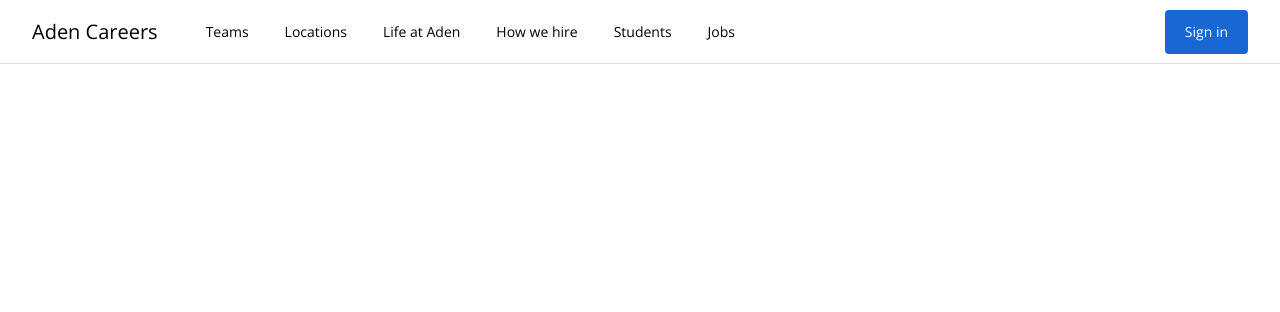
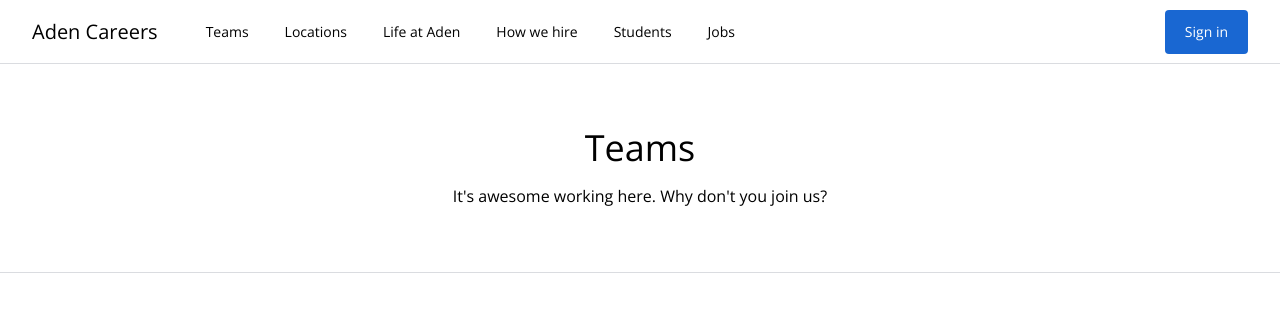
Before and after one commit to git-illite/JobSearch, a Vue app: page /#/teams in a window 1280 px wide. Shown: the top 312 px of the page. Built offline with nearby package versions, Linux system fonts and the light colour scheme.

Commit message:
Added teams to mainNav&router, created HeaderContainer and a teamsView

```diff
--- a/src/components/Navigation/MainNav.vue
+++ b/src/components/Navigation/MainNav.vue
@@ -67,7 +67,7 @@
   data() {
     return {
       menuItems: [
-        { text: "Teams", url: "/" },
+        { text: "Teams", url: "/teams" },
         { text: "Locations", url: "/" },
         { text: "Life at Aden", url: "/" },
         { text: "How we hire", url: "/" },
--- /dev/null
+++ b/src/components/Shared/HeaderContainer.vue
@@ -0,0 +1,14 @@
+<template>
+  <div class="w-full border-b border-solid border-brand-gray-1">
+    <div class="mx-auto my-16 text-center">
+      <slot name="title"> Sample title</slot>
+      <slot name="subtitle"> Sample subtitle</slot>
+    </div>
+  </div>
+</template>
+
+<script>
+export default {
+  name: "HeaderContainer",
+};
+</script>
--- a/src/router/index.js
+++ b/src/router/index.js
@@ -7,6 +7,7 @@
 const JobResultsView = () =>
   import(/* webpackChunkName: "jobs" */ "@/views/JobResultsView");
 const JobView = () => import(/* webpackChunkName: "jobs" */ "@/views/JobView");
+const TeamsView = () => import("@/views/TeamsView");
 
 const routes = [
   {
@@ -29,6 +30,11 @@
     name: "JobListing",
     component: JobView,
   },
+  {
+    path: "/teams",
+    name: "Teams",
+    component: TeamsView,
+  },
 ];
 
 const router = createRouter({
--- /dev/null
+++ b/src/views/TeamsView.vue
@@ -0,0 +1,22 @@
+<template>
+  <header-container>
+    <template #title>
+      <h1 class="w-full text-4xl font-normal">Teams</h1>
+    </template>
+    <template #subtitle>
+      <h2 class="w-full my-4 font-light text-base">
+        It's awesome working here. Why don't you join us?
+      </h2>
+    </template>
+  </header-container>
+</template>
+
+<script>
+import HeaderContainer from "@/components/Shared/HeaderContainer.vue";
+export default {
+  name: "TeamsView",
+  components: {
+    HeaderContainer,
+  },
+};
+</script>
```
Also changed, not shown: 1 other file (tests, documents, lock files or other folders).
